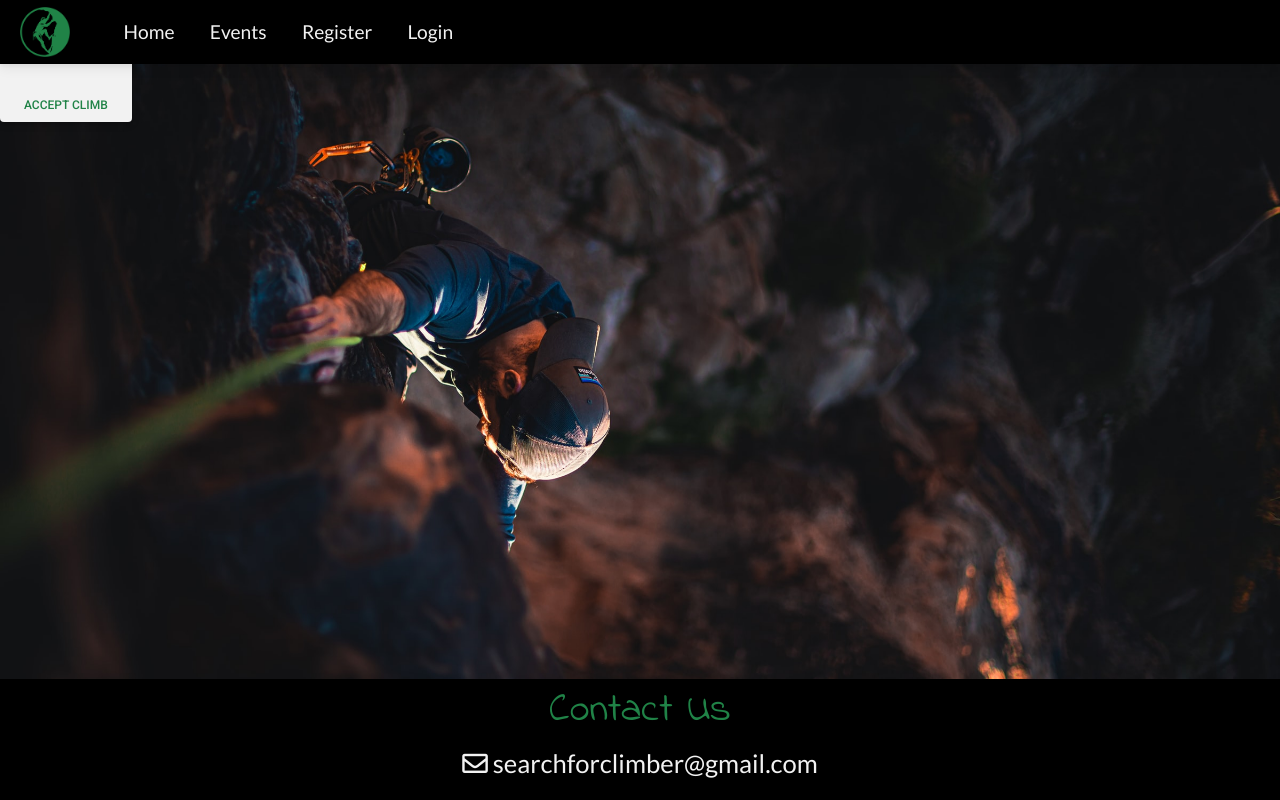
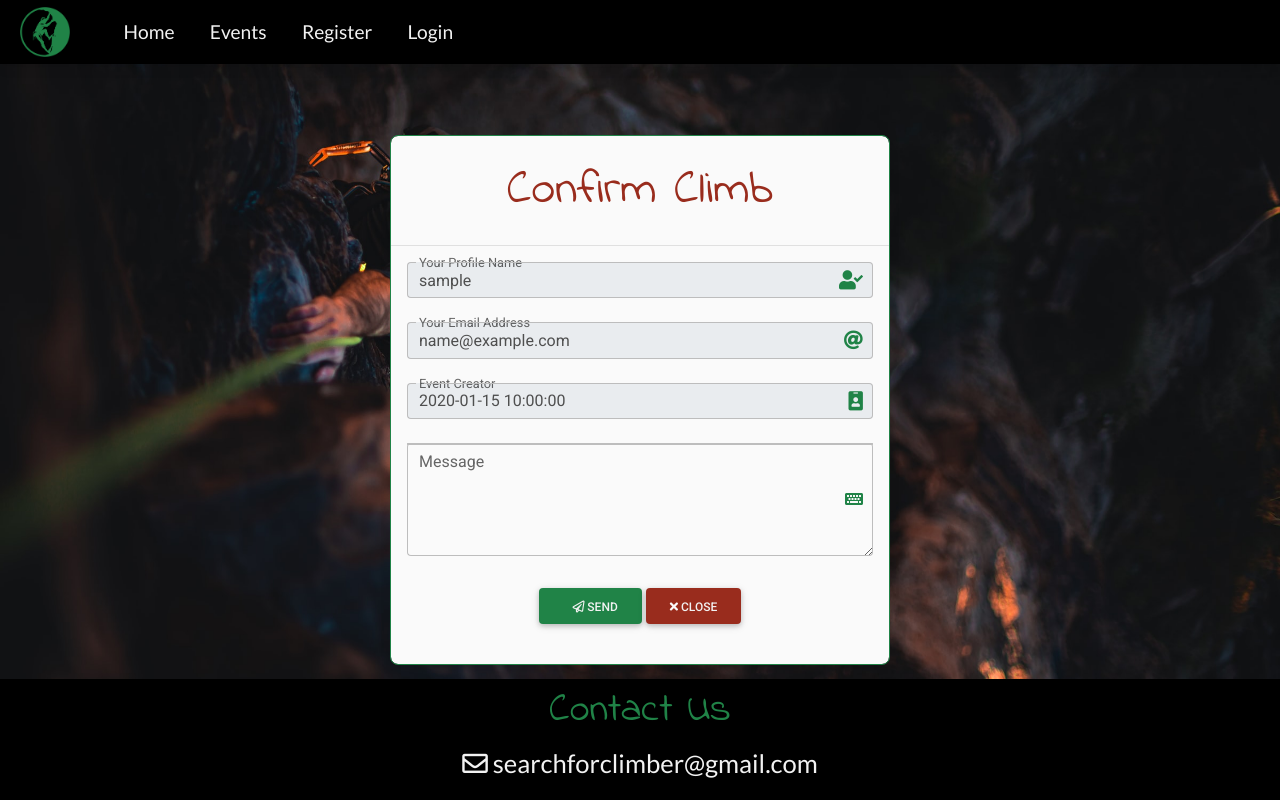
Before and after one commit to mateuszniechwiej/Climbing-Buddy, a Flask app: template templates/confirm_climb.html in a window 1280 px wide. Run offline with Flask 2, Linux system fonts and the light colour scheme; the template is opened without the code that fills it: most values are stand-ins (such as "Sample title", 1, 10 or a date in 2020); some libraries are stand-ins or nearby versions.

Commit message:
Change email.js file to display form and send msg

```diff
--- a/static/js/email.js
+++ b/static/js/email.js
@@ -1,19 +1,52 @@
-function sendMail(acceptForm) {
-    acceptForm.preventDefault();
-    emailjs.send("gmail", "climbing_buddy", {
-        'user': acceptForm.name.value,
-        'user_email': acceptForm.email.value,
-        'other_user': acceptForm.creator.value,
-        'other_email': acceptForm.receiver.value,
-        'message': acceptForm.message.value,
-        })
+
+const form = document.getElementById('accept_climb');
+// to dispaly modal on page load as didn't work by calling it in a different way
+form.classList.add('show')
+form.style.display = 'block';
+
+
+document.getElementById('submit_climb').onsubmit = event => {
+    event.preventDefault()
+
+        fields = {
+            user: event.target.name.value,
+            user_email: event.target.email.value,
+            other_user: event.target.creator.value,
+            other_email: event.target.receiver.value,
+            message: event.target.message.value,
+        }
+
+        emailjs.send("gmail", "climbing_buddy", fields)
             .then(
-            function() {
+                function () {
                     document.querySelector('.response').innerHTML = "Your message was sent!";
                 },
                 function() {
                     document.querySelector('.response').innerHtml = "There was an error to send your message. Try again later..."
                 }
-        );
+        )
+         .catch(err => console.log(err))
     return false;
+
 }
+
+
+// function sendMail(acceptForm) {
+//     acceptForm.preventDefault();
+//     emailjs.send("gmail", "climbing_buddy", {
+//         'user': acceptForm.name.value,
+//         'user_email': acceptForm.email.value,
+//         'other_user': acceptForm.creator.value,
+//         'other_email': acceptForm.receiver.value,
+//         'message': acceptForm.message.value,
+//         })
+//         .then(
+//             function() {
+//                 document.querySelector('.response').innerHTML = "Your message was sent!";
+//             },
+//             function() {
+//                 document.querySelector('.response').innerHtml = "There was an error to send your message. Try again later..."
+//             }
+//         );
+//     return false;
+// }
--- a/static/js/modal.js
+++ b/static/js/modal.js
@@ -1,4 +1,5 @@
-const myModal = new mdb.Modal(document.getElementById("accept_climb"), {});
-document.onreadystatechange = function () {
- myModal.show();
- };
+// const myModal =document.getElementById("accept_climb")
+// const modal = new mdb.Modal(myModal)
+// document.onreadystatechange = function () {
+// modal.show();
+//  };
--- a/templates/confirm_climb.html
+++ b/templates/confirm_climb.html
@@ -1,7 +1,5 @@
 {% extends "base.html" %}
 {% block content %}
-    <a href="#accept_climb" class="btn cb-btn--accept mt-5 pt-5" role="button" data-mdb-toggle="modal">Accept
-        Climb</a>
     <!-- Accept climb modal -->
     <div class="modal fade" id="accept_climb" tabindex="-1" aria-labelledby="Accept Climb" aria-hidden="true">
         <div class="modal-dialog modal-dialog-centered">
@@ -10,7 +8,7 @@
                     <h5 class="modal-title" id="confirm_climb">Confirm Climb</h5>
                 </div>
                 <div class="modal-body">
-                    <form id="submit_climb" onsubmit="return sendMail(this);">
+                    <form id="submit_climb" >
                         <!-- Name input -->
                         <div class="form-outline mb-4">
                             <i class="fas fa-user-check trailing accept-icons "></i>
@@ -34,7 +32,7 @@
                         </div>
                         <!-- Reciver email -->
                         <div class="form-outline mb-4">
-                            <input type="email"  class="form-control active" id="receiver" name="receiver" value="{{ climb.email }}" readonly>
+                            <input type="email"  class="form-control active" id="receiver" name="receiver" value="{{ climb.email }}" hidden>
                         </div>
                         <!-- Message input -->
                         <div class="form-outline mb-4">
@@ -48,7 +46,7 @@
                         <div class="form-outline mb-4 text-center">
                         <button type="submit" class="btn cb-btn--submit mt-2"><i class="far fa-paper-plane"></i>
                             Send</button>
-                        <a href="#" class="btn cb-btn--cancel" data-mdb-dismiss="modal"><i class="fas fa-times"></i>
+                        <a href="{{ url_for('climbs') }}" class="btn cb-btn--cancel" data-mdb-dismiss="modal"><i class="fas fa-times"></i>
                             Close</a>
                     </div>
                 </form>
```
Lines whose indentation alone changed are shown as unchanged.
